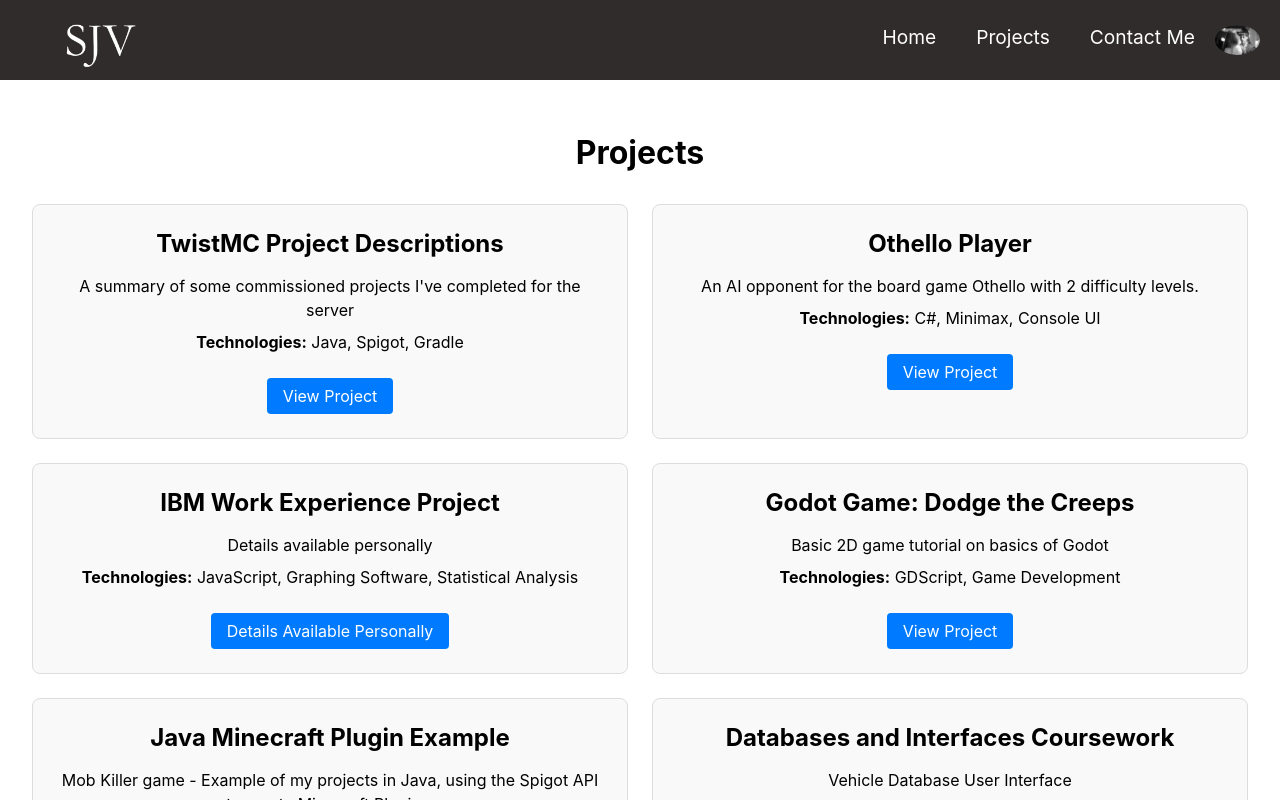
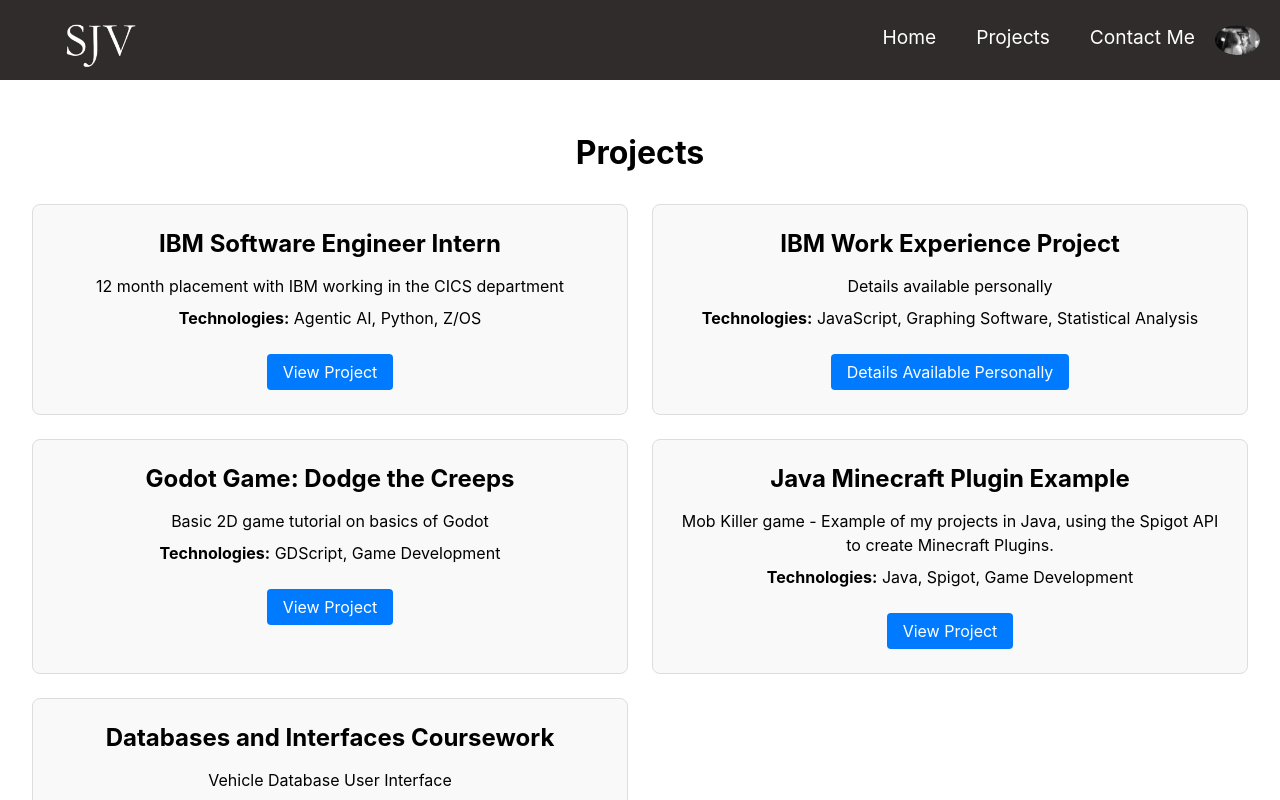
Before and after one commit to SJVenable/SJVenable.github.io, a React (Create React App) app: page /Projects in a window 1280 px wide. Shown: the top 800 px of the page. Built offline with nearby package versions, Linux system fonts and the light colour scheme.

Commit message:
IBM internship added

```diff
--- a/src/pages/Projects.js
+++ b/src/pages/Projects.js
@@ -5,16 +5,10 @@ import styles from './Projects.module.css';
 function Projects() {
   const projectData = [
     {
-      title: "TwistMC Project Descriptions",
-      description: "A summary of some commissioned projects I've completed for the server",
-      technologies: "Java, Spigot, Gradle",
-      link: "https://github.com/SJVenable/TwistMC-Projects"
-    },
-    {
-      title: "Othello Player",
-      description: "An AI opponent for the board game Othello with 2 difficulty levels.",
-      technologies: "C#, Minimax, Console UI",
-      link: "https://github.com/SJVenable/OthelloPlayer",
+      title: "IBM Software Engineer Intern",
+      description: "12 month placement with IBM working in the CICS department",
+      technologies: "Agentic AI, Python, Z/OS",
+      link: "mailto:sj@venable.org.uk"
     },
     {
       title: "IBM Work Experience Project",
```
